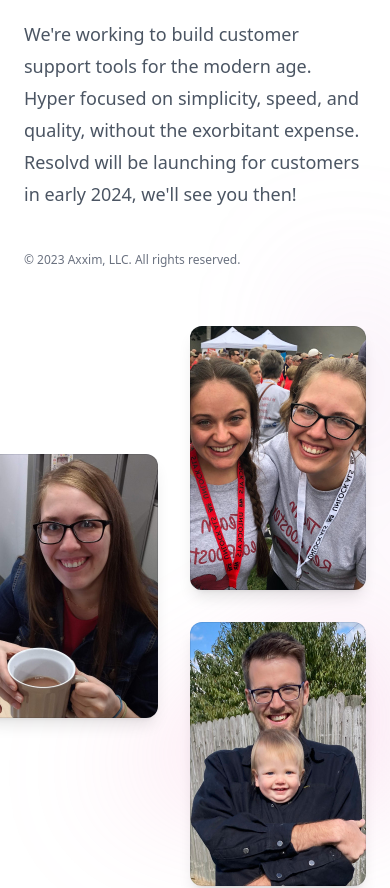
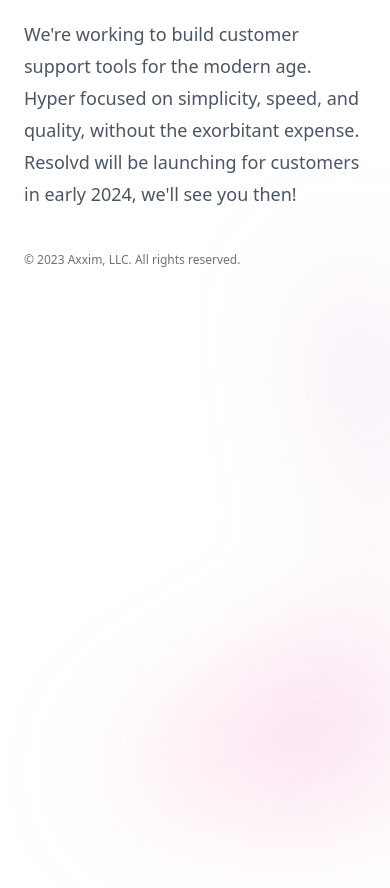
Before and after one commit to ResolvdCo/resolvd.co, a plain HTML site: page index.html in a window 390 px wide. Shown: the part 230-1118 px from the top of the page. After the commit the page ends 1036 px from the top, so only its background shows below. Drawn offline with Linux system fonts and the light colour scheme.

Commit message:
Fixing mobile

```diff
--- a/index.html
+++ b/index.html
@@ -7,6 +7,7 @@
     <title>Resolvd - Simple Customer Service Tools</title>
     <meta name="description" content="Customer support tools for the modern age. Hyper focused on simplicity, speed, and quality, without the exorbitant expense.">
     <link rel="stylesheet" href="tw.css">
+    <!-- <script src="https://cdn.tailwindcss.com"></script> -->
 </head>
 
 <body>
@@ -26,7 +27,7 @@
                                 <p class="relative mt-6 text-lg leading-8 text-gray-600 sm:max-w-md lg:max-w-none">We're working to build customer support tools for the modern age. Hyper focused on simplicity, speed, and quality, without the exorbitant expense. Resolvd will be launching for customers in early 2024, we'll see you then!</p>
                                 <p class="mt-10 text-xs leading-5 text-gray-500">&copy; 2023 Axxim, LLC. All rights reserved.</p>
                             </div>
-                            <div class="mt-14 flex justify-end gap-8 sm:-mt-44 sm:justify-start sm:pl-20 lg:mt-0 lg:pl-0">
+                            <div class="hidden lg:flex mt-14 flex justify-end gap-8 sm:-mt-44 sm:justify-start sm:pl-20 lg:mt-0 lg:pl-0">
                                 <div class="ml-auto w-44 flex-none space-y-8 pt-32 sm:ml-0 sm:pt-80 lg:order-last lg:pt-36 xl:order-none xl:pt-80">
                                     <div class="relative">
                                         <img src="images/shelby.jpg" alt="" class="aspect-[2/3] w-full rounded-xl bg-gray-900/5 object-cover shadow-lg">
```
Also changed, not shown: tw.css.
